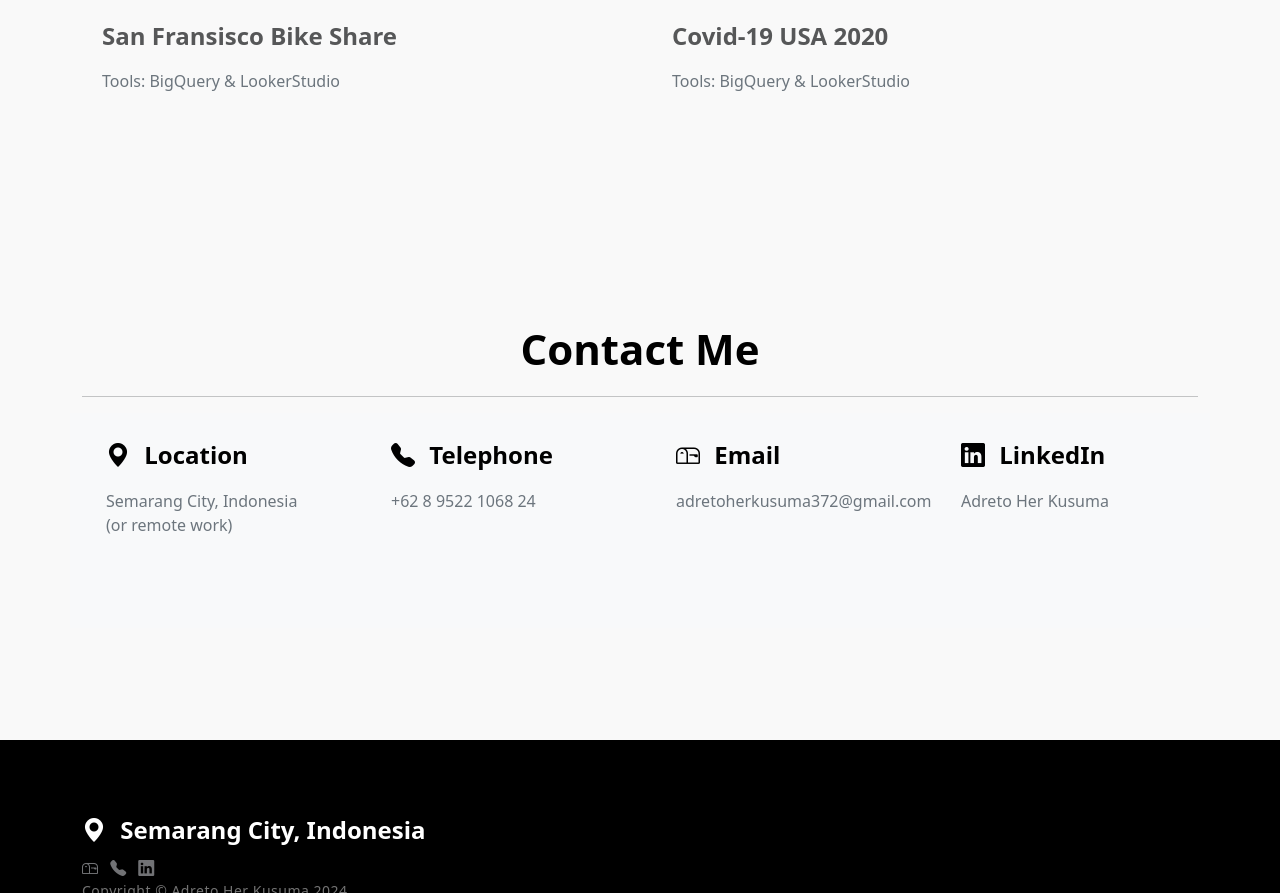
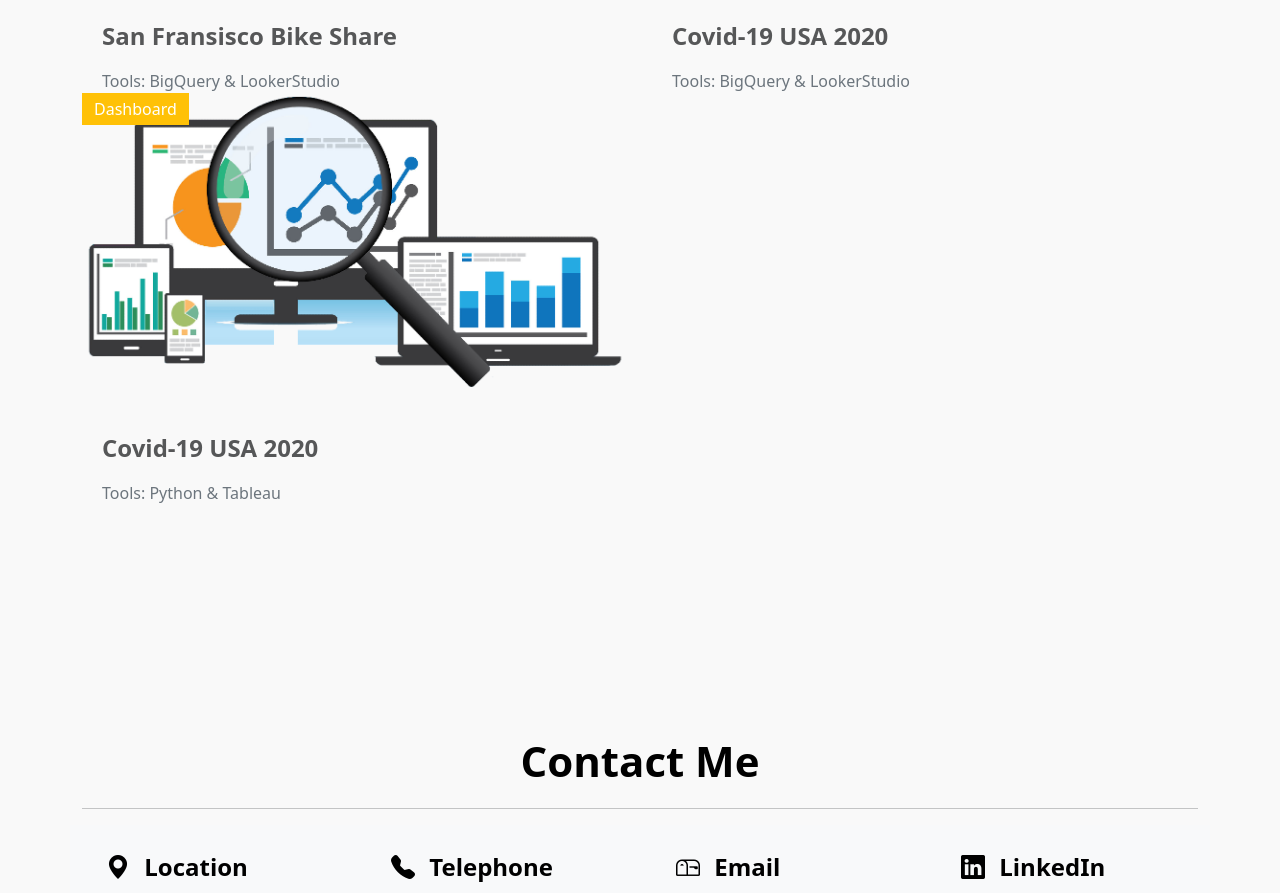
Before and after one commit to Adreto-HK/adretoherkusuma.github.io, a plain HTML site: page index.html in a window 1280 px wide. Shown: the part 2821-3714 px from the top of the page. Drawn offline with Linux system fonts and the light colour scheme.

Commit message:
Update Project

```diff
--- a/index.html
+++ b/index.html
@@ -334,6 +334,24 @@ https://templatemo.com/tm-567-nomad-force
                             </div>
                         </div>
 
+                        <div class="col-lg-6 col-12 mb-5 mb-lg-0">
+                            <div class="news-thumb" data-aos="fade-up">
+                                <a href="https://lookerstudio.google.com/reporting/7ee9e069-3784-4987-adb4-01f78fb06ff4" class="news-image-hover news-image-hover-warning">
+                                    <img src="images/portfolio/pngwing.com.png" class="img-fluid large-news-image news-image" alt="">
+                                </a>
+
+                                <div class="news-category bg-warning text-white">Dashboard</div>
+
+                                <div class="news-text-info">
+                                    <h5 class="news-title">
+                                        <a href="https://public.tableau.com/app/profile/adreto/viz/RealEstateSalesGL/Dashboard1?publish=yes" class="news-title-link">Covid-19 USA 2020</a>
+                                    </h5>
+
+                                    <span class="text-muted">Tools: Python & Tableau</span>
+                                </div>
+                            </div>
+                        </div>
+
                         <!-- <div class="col-lg-6 col-12">
                             <div class="news-thumb news-two-column d-flex flex-column flex-lg-row" data-aos="fade-up">
                                 <div class="news-top w-100">
```
